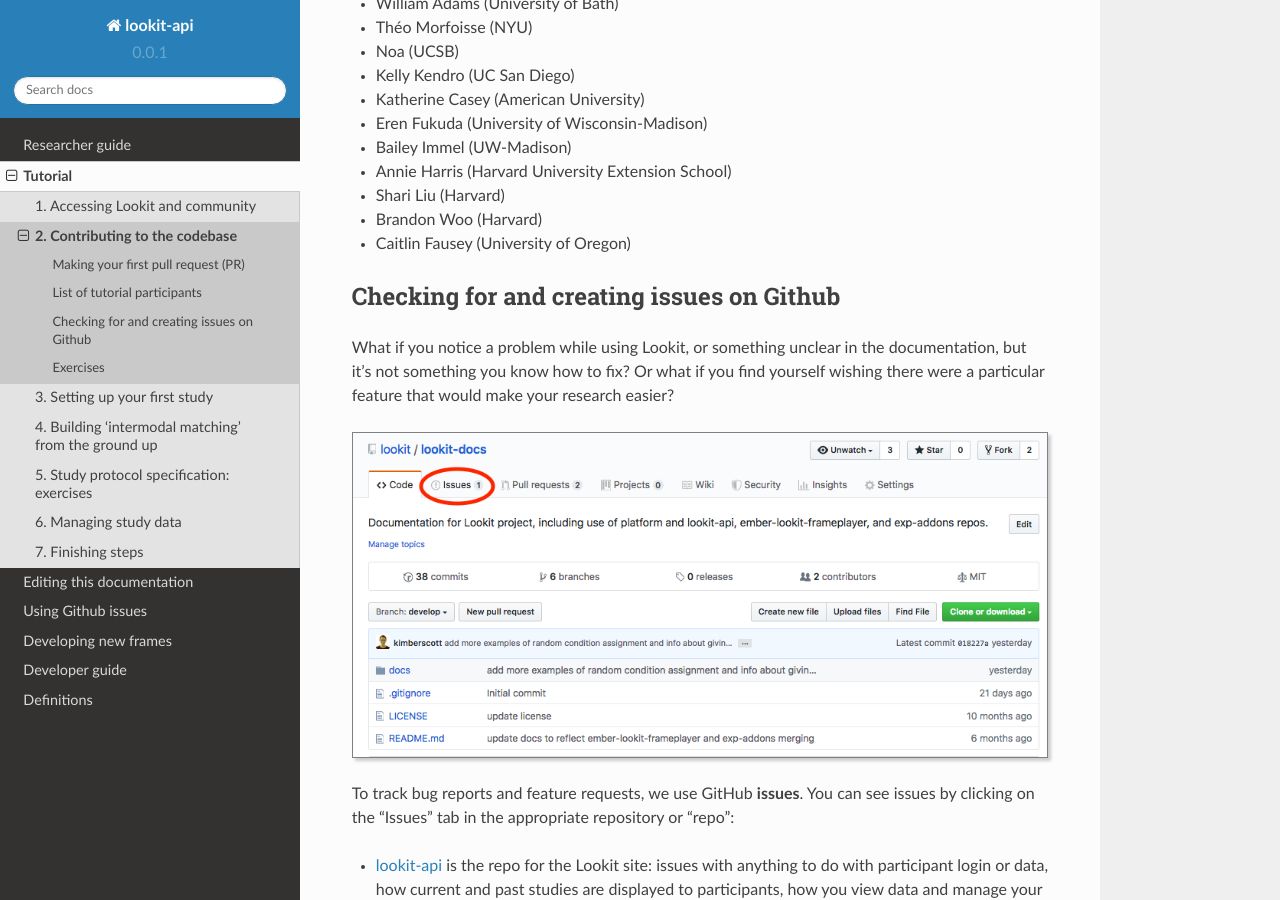
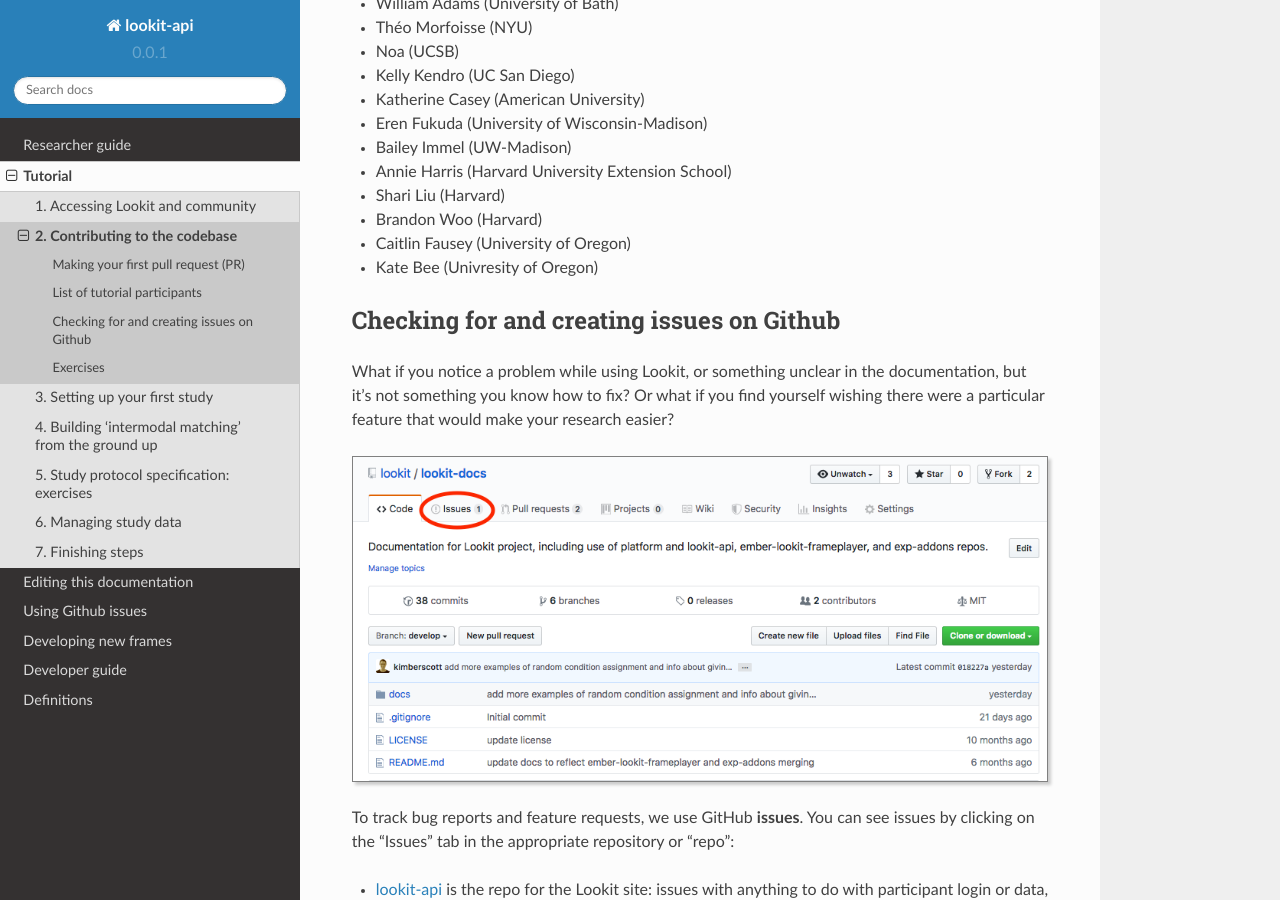
Before and after one commit to lookit/lookit-docs, a Sphinx documentation site: the page built from docs/source/tutorial-contributing.rst, in a window 1280 px wide and 900 px high, scrolled down 4309 px. Built offline with Sphinx 7.4.7 and the Read the Docs theme 2.0.0, drawn with Linux system fonts in a browser that asks for light colours.

Commit message:
Add to Tutorial participant list

```diff
--- a/docs/source/tutorial-contributing.rst
+++ b/docs/source/tutorial-contributing.rst
@@ -96,6 +96,7 @@
 - Shari Liu (Harvard)
 - Brandon Woo (Harvard)
 - Caitlin Fausey (University of Oregon)
+- Kate Bee (Univresity of Oregon)
 
 .. _Github issues overview:
 
```
